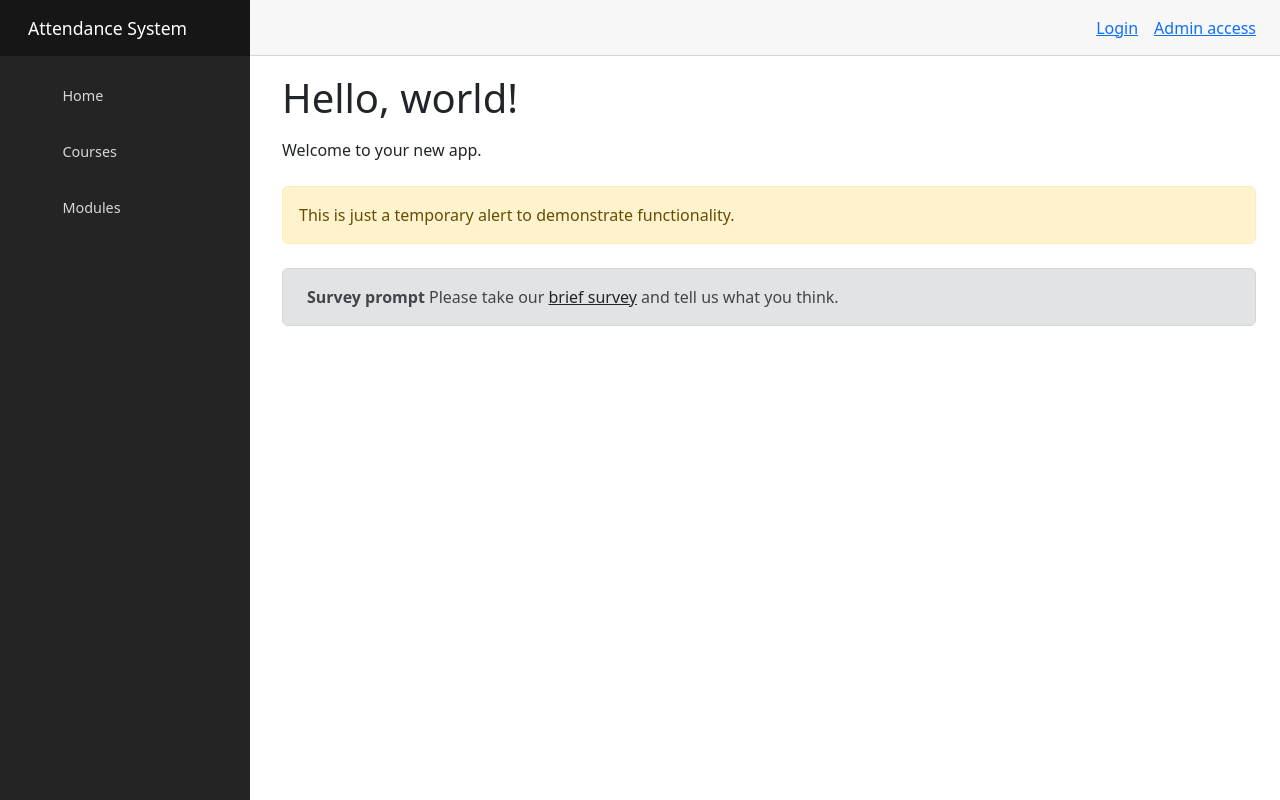
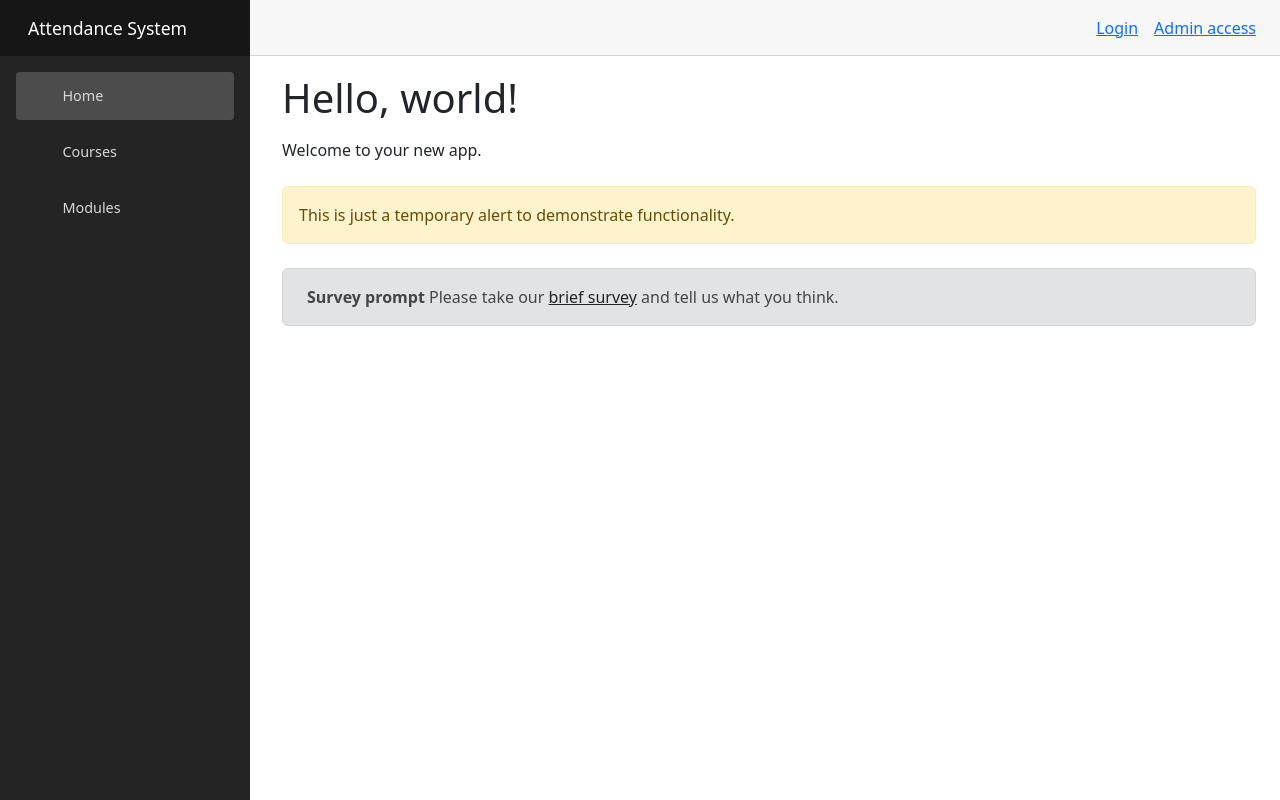
Before and after one commit to hbux/AttendanceRegisterProject, a Vue app in the folder frontend/: page / in a window 1280 px wide. Built offline with nearby package versions, Linux system fonts and the light colour scheme; a web font is replaced by a local one.

Commit message:
Add navbar toggler and active class on current page

```diff
--- a/frontend/src/components/MainLayout.vue
+++ b/frontend/src/components/MainLayout.vue
@@ -2,9 +2,7 @@
     <div class="page">
         <div class="sidebar">
             <MainNavigation />
-            </div>
-
-
+        </div>
         <main>
             <div class="top-row px-4">
                 <LoginDisplay />
--- a/frontend/src/components/MainNavigation.vue
+++ b/frontend/src/components/MainNavigation.vue
@@ -2,44 +2,35 @@
     <div class="top-row ps-3 navbar navbar-dark">
         <div class="container-fluid">
             <a class="navbar-brand" href="">Attendance System</a>
-            <button title="Navigation menu" class="navbar-toggler">
+            <button title="Navigation menu" class="navbar-toggler" @click="toggleNavbar">
                 <span class="navbar-toggler-icon"></span>
             </button>
         </div>
     </div>
-
-    <div class="">
+    <div :class="{ collapse: collapseNavMenu }">
         <nav class="flex-column">
             <div class="nav-item px-3">
-                <a class="nav-link" href="/">
+                <router-link  active-class="active" to="/" class="nav-link">
                     <span class="oi oi-home" aria-hidden="true"></span> Home
-                </a>
+                </router-link>
             </div>
-
              <div class="nav-item px-3">
-                <a class="nav-link" href="/Course">
+                <router-link active-class="active" to="/course" exact class="nav-link">
                     <span class="oi oi-course" ></span> Courses
-                </a>
+                </router-link>
             </div>
-
              <div class="nav-item px-3">
-                <a class="nav-link" href="/Module">
+                <router-link active-class="active" to="/module" exact class="nav-link">
                     <span class="oi oi-module" ></span> Modules
-                </a>
+                </router-link>
             </div>
-
-
             <div v-if="isInStudentRole" class="nav-item px-3">
-                <a class="nav-link" href="/registerCode">
+                <router-link active-class="active" to="/code/register" exact class="nav-link">
                     <span class="oi oi-plus" aria-hidden="true"></span> Register code
-                </a>
+                </router-link>
             </div>
         </nav>
     </div>
-
-
-
-
 </template>
 
 <script>
@@ -47,11 +38,21 @@
 
     export default {
         name: 'MainNavigation',
+        data() {
+            return {
+                collapseNavMenu: true
+            }
+        },
         computed: {
             ...mapGetters({
                 isInStudentRole: 'authenticationModule/isInStudentRole'
             })
         },
+        methods: {
+            toggleNavbar() {
+                this.collapseNavMenu = !this.collapseNavMenu;
+            }
+        }
     }
 </script>
 
@@ -98,8 +99,8 @@
     line-height: 3rem;
 }
 
-.nav-item > a.active {
-    background-color: rgba(255,255,255,0.25);
+.active {
+    background-color: rgba(196, 196, 196, 0.25);
     color: white;
 }
 
@@ -119,7 +120,7 @@
 
     .collapse {
         /* Never collapse the sidebar for wide screens */
-        display: block;
+        display: block !important;
     }
 }
 
--- a/frontend/src/router.js
+++ b/frontend/src/router.js
@@ -7,16 +7,14 @@ import Admin from './views/Admin.vue'
 import Course from './views/Course.vue'
 import Module from './views/Module.vue'
 
-
-
 const routes = [
     {
         path: '/',
-        name: 'home',
+        name: 'HomePage',
         component: Home
     },
     {
-        path: '/registerCode',
+        path: '/code/register',
         name: 'registerCode',
         component: RegisterCode
     },
```
